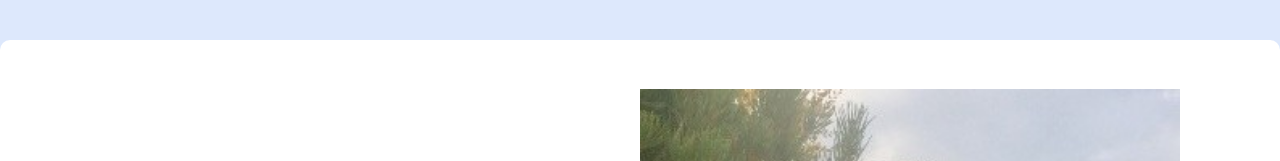
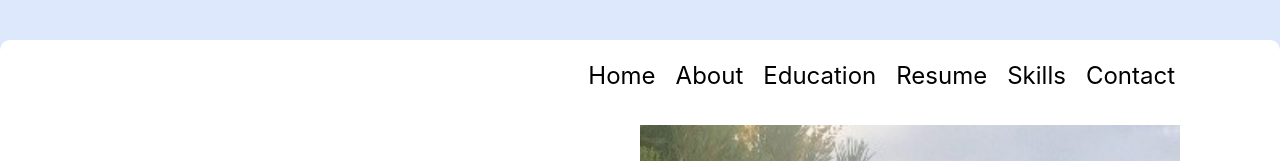
Before and after one commit to ParkerHJones/parker, a React (Create React App) app: page / in a window 1280 px wide. Shown: the top 161 px of the page. Built offline with nearby package versions, Linux system fonts and the light colour scheme; a web font is replaced by a local one.

Commit message:
updated navbar

```diff
--- a/src/App.js
+++ b/src/App.js
@@ -2,12 +2,14 @@ import { BrowserRouter as Router, Switch, Route } from "react-router-dom";
 import Home from './components/Home';
 import Footer from './components/Footer';
 import About from './components/About';
+import NavBar from './components/NavBar';
 import './App.css';
 
 function App() {
   return (
       <Router>
     <div className="app">
+      <NavBar/>
     <Switch>
     <Route exact path="/" component={Home} />
     <Route exact path="/about" component={About} />
--- /dev/null
+++ b/src/components/NavBar/index.jsx
@@ -0,0 +1,35 @@
+import { Link } from "react-router-dom";
+import "./style.css";
+
+const NavBar = () => {
+    return <nav className="navbar">
+    <div className="nav-wrapper">
+    <div className="logo">
+    </div>
+        <div className="list-wrapper">
+     <ul>
+         <li>
+             <Link to="/" > Home </Link>
+         </li>
+         <li>
+             <Link to="/about" > About </Link>
+         </li>
+         <li>
+             <Link to="/education"> Education</Link>
+         </li>
+         <li>
+             <Link to="/resume" > Resume </Link>
+         </li>
+         <li>
+             <Link to="/skills" > Skills </Link>
+         </li>
+         <li>
+             <Link to="/contact" > Contact </Link>
+         </li>
+     </ul>
+        </div>
+    </div>
+    </nav>;
+};
+
+export default NavBar;
--- /dev/null
+++ b/src/components/NavBar/style.css
@@ -0,0 +1,110 @@
+.navbar {
+    height: 100%;
+}
+
+.nav-wrapper {
+    width: 100%;
+    height: 100%;
+    display: flex;
+    align-items: center;
+    justify-content: space-between;
+}
+
+.logo {
+    display: flex;
+    max-width: 130px;
+    height: 100%;
+}
+
+.logo img {
+    width: 100%;
+    margin-left: -18px;
+}
+
+.list-wrapper {
+    display: flex;
+    align-items: center;
+}
+
+.list-wrapper img {
+    opacity: 0;
+    z-index: 4;
+    width: 40px;
+    right: 15px;
+    padding: 8px;
+    position: absolute;
+    border-radius: 999px;
+    background-color: pink;
+    transition: all 0.5s ease-in-out;
+}
+
+.list-wrapper ul {
+    top: 0;
+    left: 0;
+    z-index: 3;
+    width: 100%;
+    height: 86vh;
+    padding-top: 140px;
+    text-align: center;
+    position: absolute;
+    transition: all 0.5s ease-in-out;
+    background-color: rgb( 0, 0, 0, 0.8);
+}
+
+.list-wrapper ul li {
+    list-style: none;
+    margin-bottom: 15px;
+}
+
+.list-wrapper ul li a {
+    display: block;
+    font-size: 24px;
+    padding: 10px 0;
+    color: pink;
+    text-decoration: none;
+    transition: 0.3s ease-in-out;
+}
+
+.list-wrapper ul li a:hover {
+    color: black;
+    background-color: white;
+}
+
+@media (min-width: 800px) {
+    .list-wrapper img {
+        display: none;
+    }
+
+    .list-wrapper ul {
+        padding: 0;
+        width: 100%;
+        height: 100%;
+        text-align: left;
+        position: relative;
+        background-color: transparent;
+    }
+
+    .list-wrapper ul li {
+        display: inline-block;
+        margin-bottom: 0;
+    }
+
+    .list-wrapper ul li {
+        display: inline-block;
+        margin-bottom: 0;
+    }
+
+    .list-wrapper ul li:not(:last-child) {
+        margin-right: 10px;
+    }
+
+    .list-wrapper ul li a {
+        padding: 5px;
+        color: #000000;
+    }
+
+    .list-wrapper ul li a:hover {
+        padding: 5px;
+        color: #333333;
+    }
+}
```
